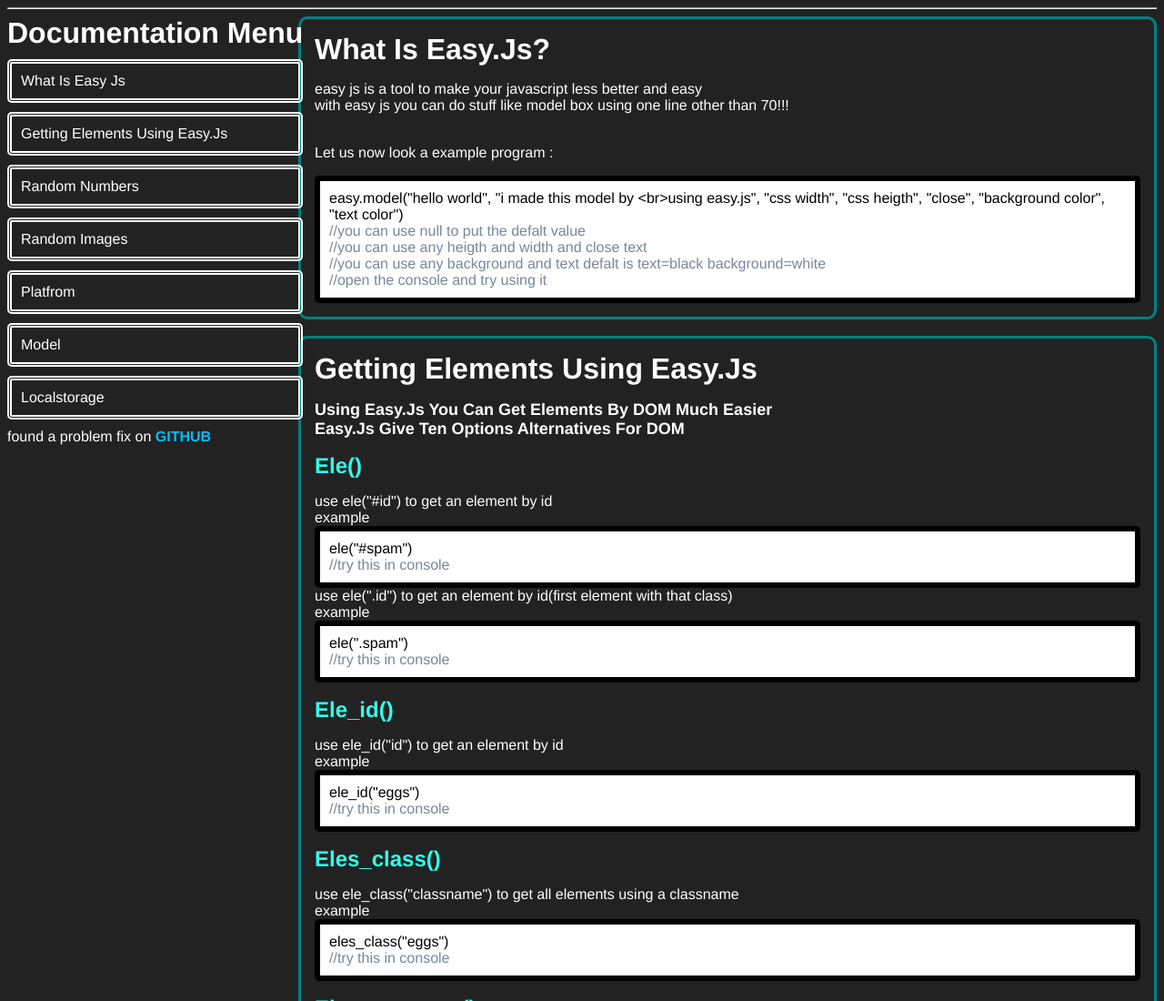
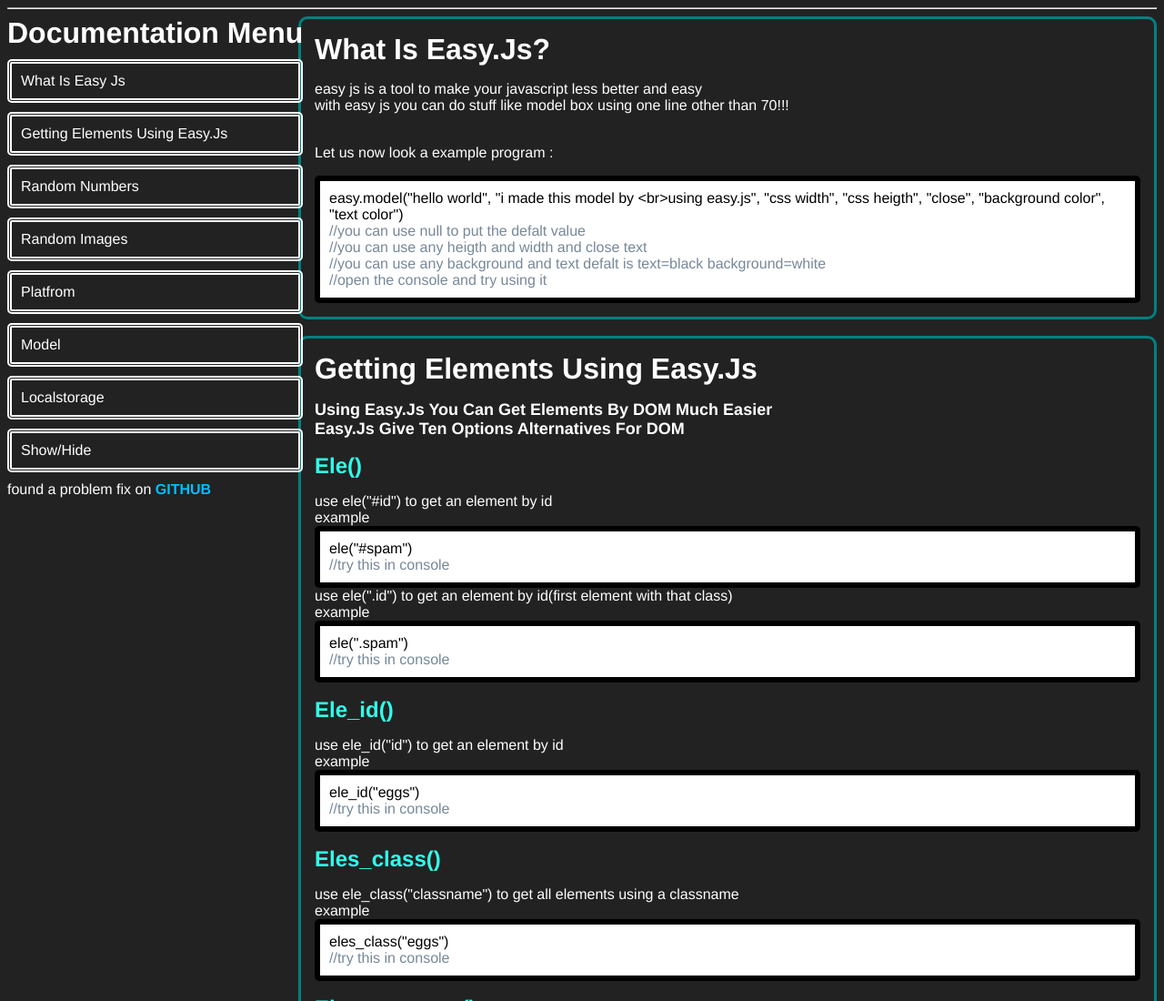
Before and after one commit to s0net/easy.js, a plain HTML site: page index.html in a window 1280 px wide. Shown: the top 1100 px of the page at 91% size. Drawn offline with Linux system fonts and the light colour scheme.

Commit message:
show and hide added

```diff
--- a/index.html
+++ b/index.html
@@ -44,6 +44,9 @@
       </a>
       <a href="#ls" class="nav-link">
         localstorage
+      </a>
+      <a href="#show-hide" class="nav-link">
+        show/hide
       </a>
       found a problem fix on <a href="https://github.com/s0net/easy-js" class="github">github</a>
     </nav>
```
